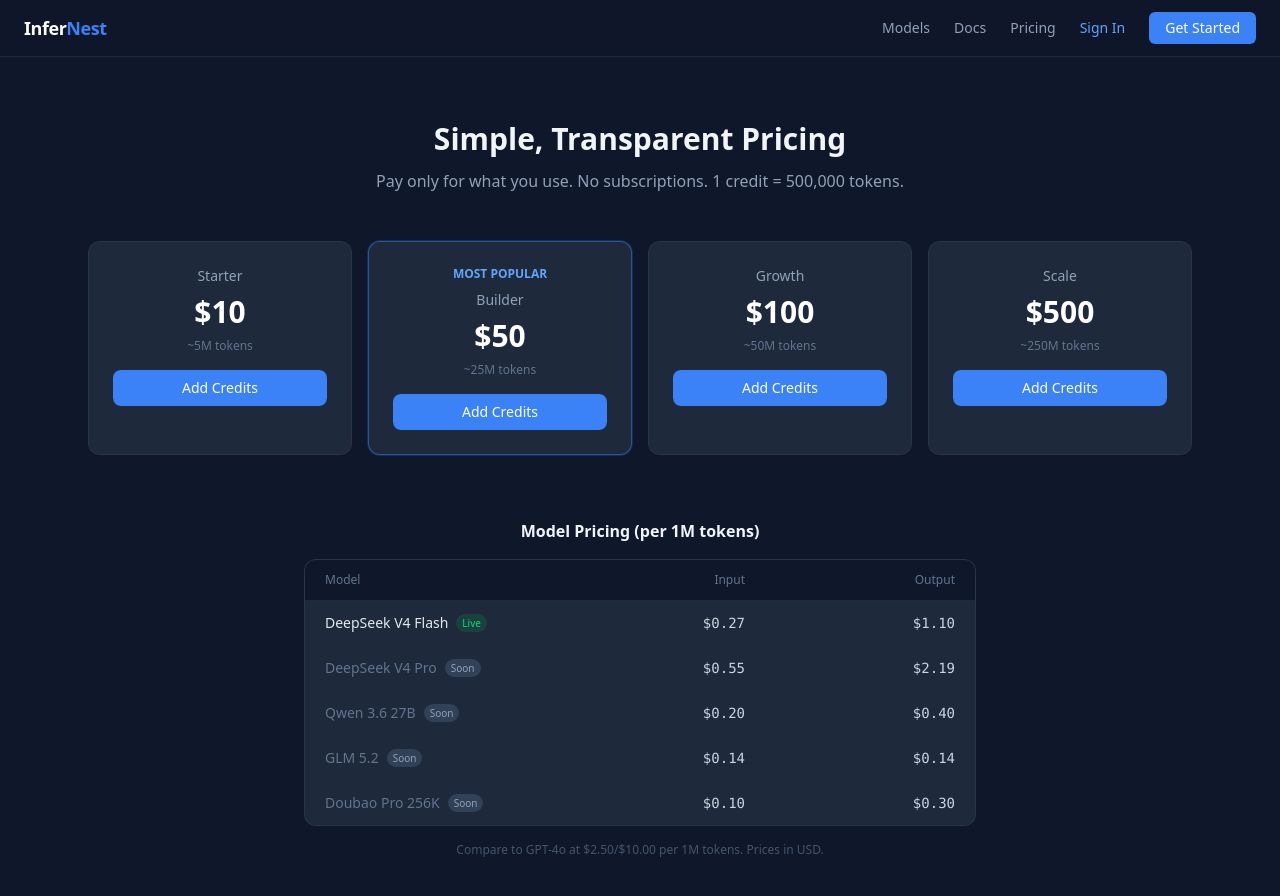
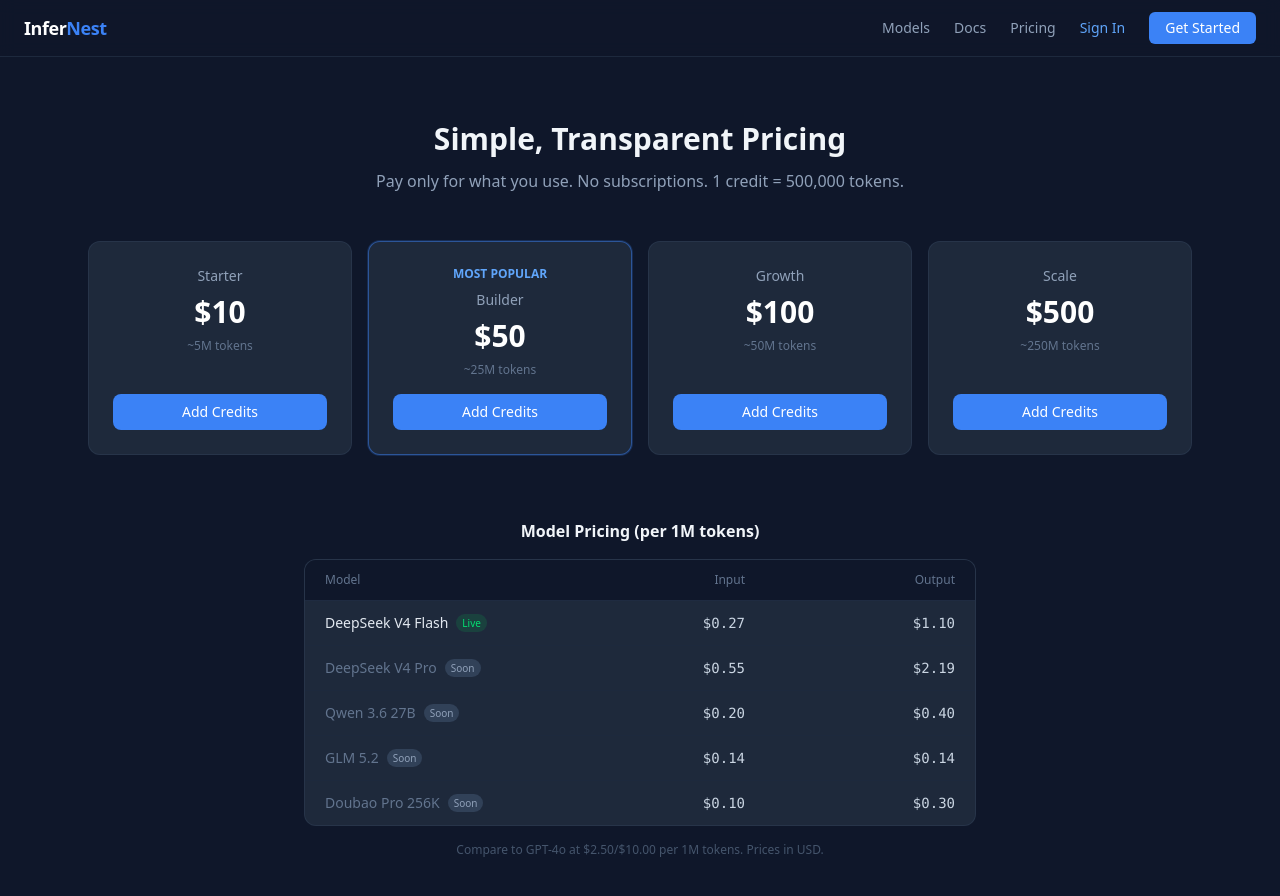
Before and after one commit to dalinguge-hue/infernest, a Next.js app: page /pricing in a window 1280 px wide. Shown: the top 896 px of the page. Built offline with nearby package versions, Linux system fonts and the light colour scheme; no server answers.

Commit message:
fix: pricing page cards clickable + proper flex alignment

```diff
--- a/src/app/pricing/page.tsx
+++ b/src/app/pricing/page.tsx
@@ -23,32 +23,32 @@
         <p className="text-slate-400 max-w-xl mx-auto">Pay only for what you use. No subscriptions. 1 credit = 500,000 tokens.</p>
       </div>
 
-      {/* Prepaid packages */}
       <div className="grid grid-cols-1 sm:grid-cols-2 lg:grid-cols-4 gap-4 mb-16">
         {packages.map((pkg) => (
-          <div key={pkg.name} className={`bg-[#1e293b] border rounded-xl p-6 text-center ${pkg.popular ? "border-brand/50 ring-1 ring-brand/20" : "border-slate-700/50"}`}>
+          <Link
+            key={pkg.name}
+            href={`/dashboard/billing`}
+            className={`bg-[#1e293b] border rounded-xl p-6 text-center flex flex-col hover:border-slate-500 transition-colors ${pkg.popular ? "border-brand/50 ring-1 ring-brand/20" : "border-slate-700/50"}`}
+          >
             {pkg.popular && <div className="text-xs text-brand-light mb-2 font-semibold">MOST POPULAR</div>}
             <div className="text-sm text-slate-400 mb-2">{pkg.name}</div>
             <div className="text-3xl font-bold text-white mb-2">${pkg.price}</div>
             <div className="text-xs text-slate-500 mb-4">~{pkg.tokens} tokens</div>
-            <Link href="/dashboard/billing" className="block w-full bg-brand hover:bg-brand-dark text-white py-2 rounded-lg text-sm font-medium transition-colors">
+            <span className="mt-auto block w-full bg-brand hover:bg-brand-dark text-white py-2 rounded-lg text-sm font-medium transition-colors">
               Add Credits
-            </Link>
-          </div>
+            </span>
+          </Link>
         ))}
       </div>
 
-      {/* Model pricing table */}
       <div className="max-w-2xl mx-auto">
         <h2 className="font-semibold mb-4 text-center">Model Pricing (per 1M tokens)</h2>
         <div className="bg-[#1e293b] border border-slate-700/50 rounded-xl overflow-hidden">
-          {/* Table header */}
           <div className="grid grid-cols-3 px-5 py-3 bg-[#0f172a] border-b border-slate-700/50 text-xs text-slate-500 font-medium">
             <span>Model</span>
             <span className="text-right">Input</span>
             <span className="text-right">Output</span>
           </div>
-          {/* Table body */}
           {modelPrices.map((m) => (
             <div key={m.name} className="grid grid-cols-3 px-5 py-3 border-b border-slate-800 last:border-b-0 text-sm items-center">
               <div className="flex items-center gap-2">
```
